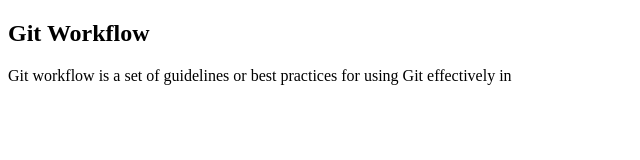
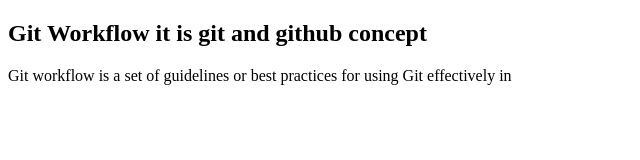
Before and after one commit to MeghanaLD/git-workflow, a plain HTML site: page index.html in a window 1280 px wide. Shown: the whole page, without its empty margins (0-640 px from the left). Drawn offline with Linux system fonts and the light colour scheme.

Commit message:
changes in main file in header

```diff
--- a/index.html
+++ b/index.html
@@ -6,7 +6,7 @@
     <title>Git Workflow</title>
 </head>
 <body>
-    <h2>Git Workflow</h2>
+    <h2>Git Workflow it is git and github concept</h2>
     <p>Git workflow is a set of guidelines or best practices for using Git effectively in
 </body>
 </html>
```
